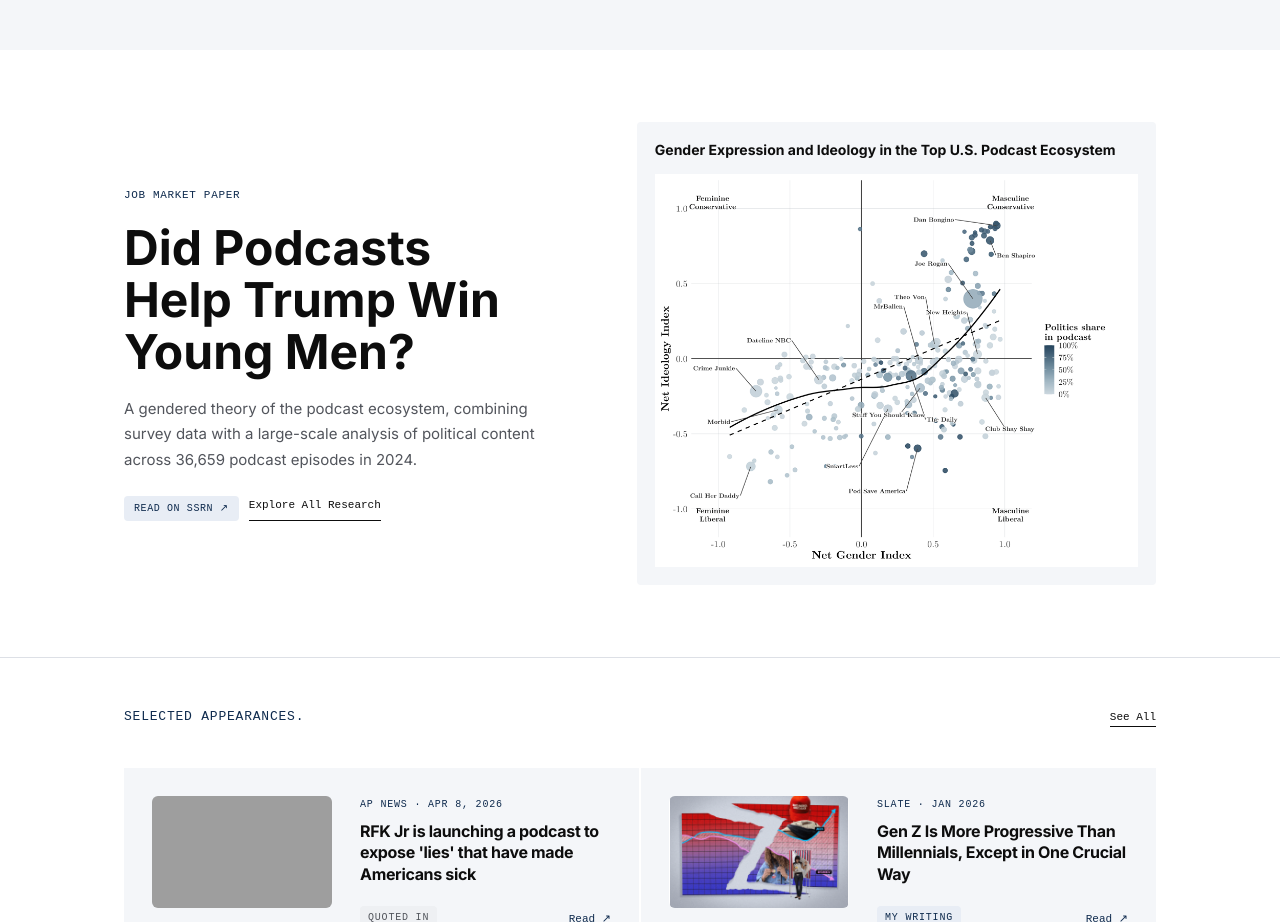
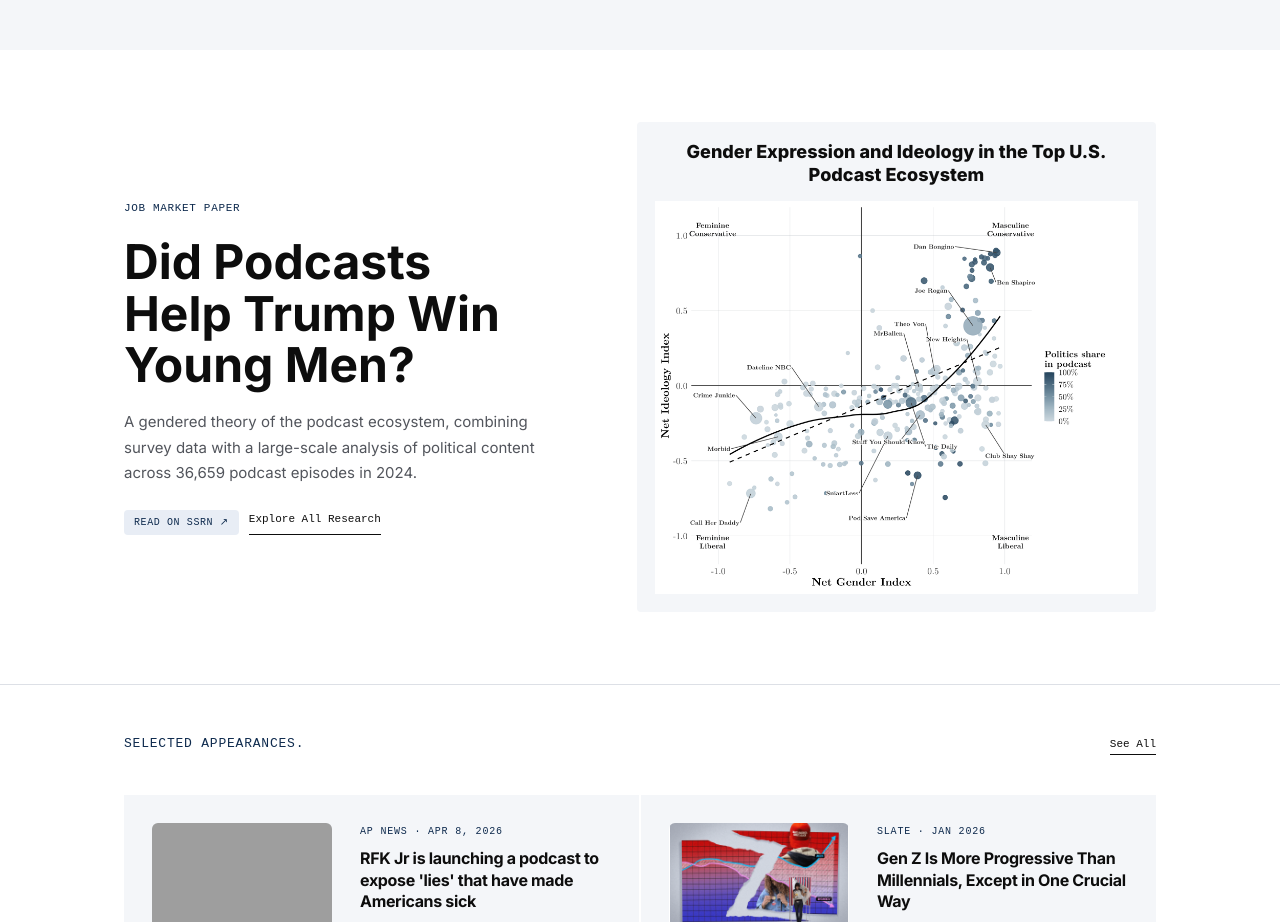
Before and after one commit to miamuch/website_update, a plain HTML site: page index.html in a window 1280 px wide. Shown: the part 1220-2142 px from the top of the page. Drawn offline with Linux system fonts and the light colour scheme; grey boxes are pictures that could not be loaded; a web font is replaced by a local one.

Commit message:
Refine homepage research figure title

```diff
--- a/index.html
+++ b/index.html
@@ -6,7 +6,7 @@
   <meta name="viewport" content="width=device-width, initial-scale=1.0">
   <title>Melina Much, PhD</title>
   <meta name="description" content="Postdoctoral fellow at NYU's Center for Social Media, AI, and Politics. Researcher in political psychology, social media, and gendered media spaces.">
-  <link rel="stylesheet" href="style.css">
+  <link rel="stylesheet" href="style.css?v=20260824-1">
 </head>
 <body>
 
--- a/style.css
+++ b/style.css
@@ -902,6 +902,9 @@ footer.site-footer {
 }
 
 .home-research-figure {
+  width: 100%;
+  max-width: 620px;
+  justify-self: center;
   padding: 18px;
   background: var(--warm);
   border-radius: 4px;
@@ -916,10 +919,11 @@ footer.site-footer {
   display: block;
   margin-bottom: 14px;
   font-family: var(--font-sans);
-  font-size: 14px;
-  font-weight: 700;
-  line-height: 1.4;
+  font-size: 18px;
+  font-weight: 800;
+  line-height: 1.3;
   letter-spacing: 0;
+  text-align: center;
   color: var(--black);
 }
 
```
